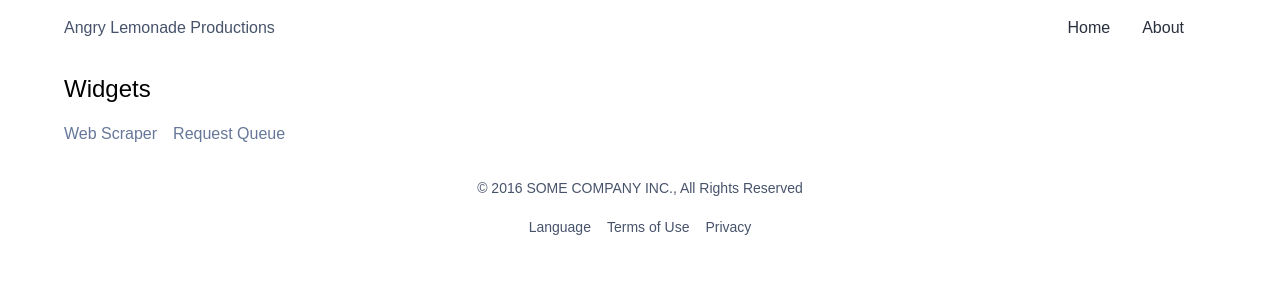
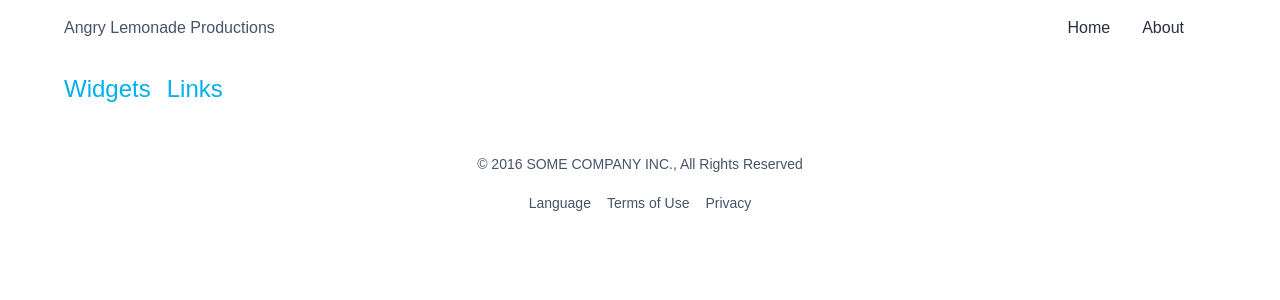
Before and after one commit to joelcaples/jdev-web, an Angular app: page / in a window 1280 px wide. Shown: the top 300 px of the page. Built offline with nearby package versions, Linux system fonts and the light colour scheme.

Commit message:
Better Navigation

```diff
--- a/src/app/components/app/app.component.html
+++ b/src/app/components/app/app.component.html
@@ -14,9 +14,16 @@
     <div class="border-box db dt-1 w-100 ph3 ph5-1">
 
       <nav class="ph3">
-        <h3>Widgets</h3>
-        <a class="link dim gray f6 f5-ns dib mr3" routerLink="/requestqueue">Web Scraper</a>
-        <a class="link dim gray f6 f5-ns dib mr3" routerLink="/webscraper">Request Queue</a>
+        <h3>
+          <span>
+            <a class="link mr3" href="#" (click)="mainMenuItem=MainMenuItemType.Widgets">Widgets</a>
+            <a class="link mr3" href="#" (click)="mainMenuItem=MainMenuItemType.Links">Links</a>
+          </span>
+        </h3>
+        <ng-container *ngIf="mainMenuItem==MainMenuItemType.Widgets">
+          <a class="link dim gray f6 f5-ns dib mr3" routerLink="/requestqueue">Web Scraper</a>
+          <a class="link dim gray f6 f5-ns dib mr3" routerLink="/webscraper">Request Queue</a>
+        </ng-container>
       </nav>
 
       <div class="ph3">
--- a/src/app/components/app/app.component.ts
+++ b/src/app/components/app/app.component.ts
@@ -1,4 +1,5 @@
 import { Component } from '@angular/core';
+import { MainMenuItemType } from 'src/app/shared/enums/entities.enum';
 
 @Component({
   selector: 'app-root',
@@ -7,5 +8,7 @@ import { Component } from '@angular/core';
 })
 export class AppComponent {
   title = 'jdev-web';
-  public pageMode:number=0;
+  //public pageMode:number=0;
+  public mainMenuItem:MainMenuItemType;
+  public MainMenuItemType=MainMenuItemType;
 }
--- /dev/null
+++ b/src/app/shared/enums/entities.enum.ts
@@ -0,0 +1,4 @@
+export enum MainMenuItemType {
+  Widgets,
+  Links
+}
```
